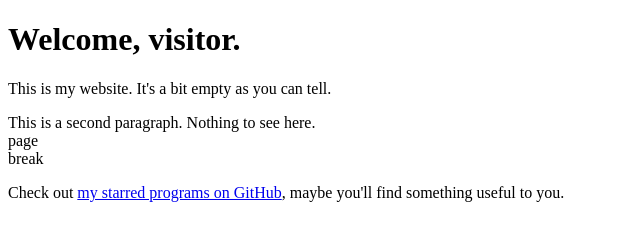
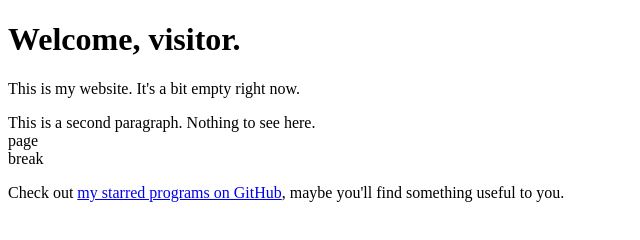
Before and after one commit to OpenTheSiloDooors/OpenTheSiloDooors.github.io, a plain HTML site: page index.html in a window 1280 px wide. Shown: the full height of the page, 0-640 px from the left. Drawn offline with Linux system fonts and the light colour scheme.

Commit message:
Update index.html

```diff
--- a/index.html
+++ b/index.html
@@ -7,7 +7,7 @@
 
 <body>
 <h1>Welcome, visitor.</h1>
-<p>This is my website. It's a bit empty as you can tell.</p>
+<p>This is my website. It's a bit empty right now.</p>
 <p>This is a second paragraph. Nothing to see here. <br>page<br>break</p>
 <p>Check out <a href="https://github.com/StuckProcessing?tab=stars" target="_blank">my starred programs on GitHub</a>, maybe you'll find something useful to you.</p>
 </body>
```
